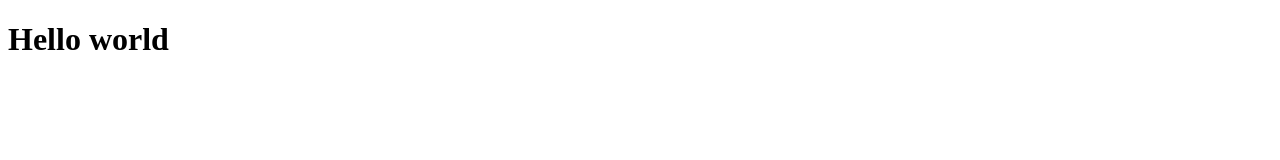
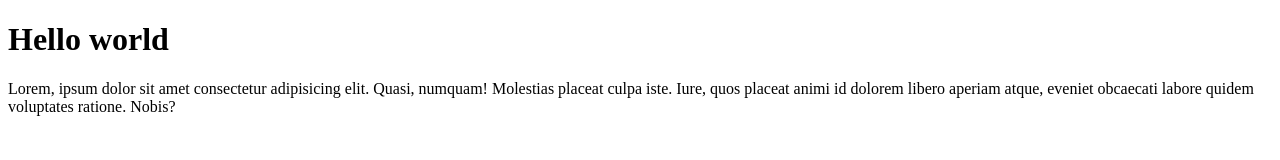
Before and after one commit to md-helal-uddin/my-first-repo, a plain HTML site: page index.html in a window 1280 px wide. Drawn offline with Linux system fonts and the light colour scheme.

Commit message:
Added Paragraph

```diff
--- a/index.html
+++ b/index.html
@@ -8,5 +8,6 @@
 </head>
 <body>
     <h1>Hello world</h1>
+    <p>Lorem, ipsum dolor sit amet consectetur adipisicing elit. Quasi, numquam! Molestias placeat culpa iste. Iure, quos placeat animi id dolorem libero aperiam atque, eveniet obcaecati labore quidem voluptates ratione. Nobis?</p>
 </body>
 </html>
```
